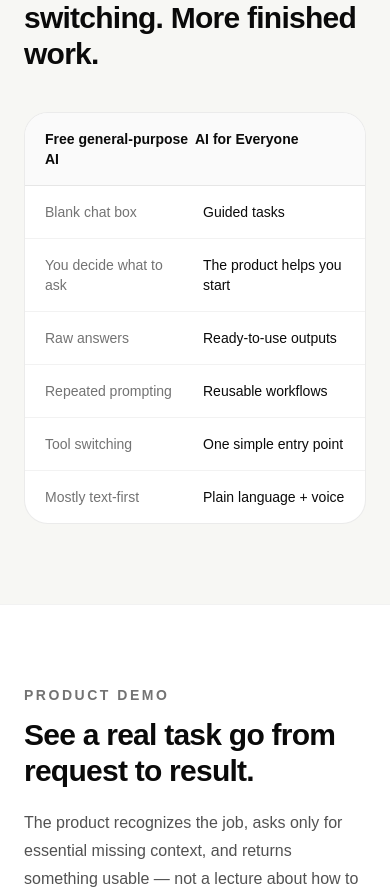
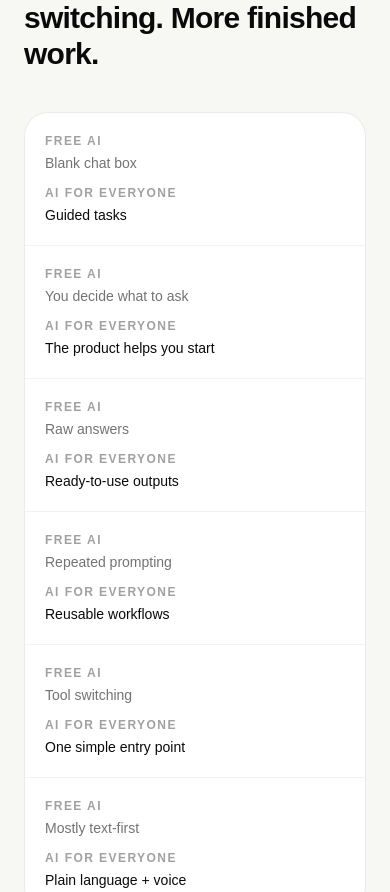
Before and after one commit to YORKFANG-design/ai-for-everyone, a Next.js app: page / in a window 390 px wide. Shown: the part 4015-4907 px from the top of the page. Built offline with nearby package versions, Linux system fonts and the light colour scheme.

Commit message:
FAN-13: fix mobile comparison layout

```diff
--- a/app/page.tsx
+++ b/app/page.tsx
@@ -182,14 +182,20 @@ export default function Home() {
           Less prompting. Less switching. More finished work.
         </h2>
         <div className="mt-10 overflow-hidden rounded-3xl border border-black/8 bg-white">
-          <div className="grid grid-cols-2 border-b border-black/8 bg-[#fafafa] px-5 py-4 text-sm font-semibold">
+          <div className="hidden grid-cols-2 border-b border-black/8 bg-[#fafafa] px-5 py-4 text-sm font-semibold sm:grid">
             <span>Free general-purpose AI</span>
             <span>AI for Everyone</span>
           </div>
           {comparison.map(([a,b]) => (
-            <div key={a} className="grid grid-cols-2 gap-4 border-b border-black/5 px-5 py-4 text-sm last:border-0">
-              <span className="text-neutral-500">{a}</span>
-              <span className="font-medium">{b}</span>
+            <div key={a} className="grid gap-3 border-b border-black/5 px-5 py-5 text-sm last:border-0 sm:grid-cols-2 sm:gap-4 sm:py-4">
+              <div>
+                <span className="mb-1 block text-xs font-semibold uppercase tracking-[0.12em] text-neutral-400 sm:hidden">Free AI</span>
+                <span className="text-neutral-500">{a}</span>
+              </div>
+              <div>
+                <span className="mb-1 block text-xs font-semibold uppercase tracking-[0.12em] text-neutral-400 sm:hidden">AI for Everyone</span>
+                <span className="font-medium">{b}</span>
+              </div>
             </div>
           ))}
         </div>
```
